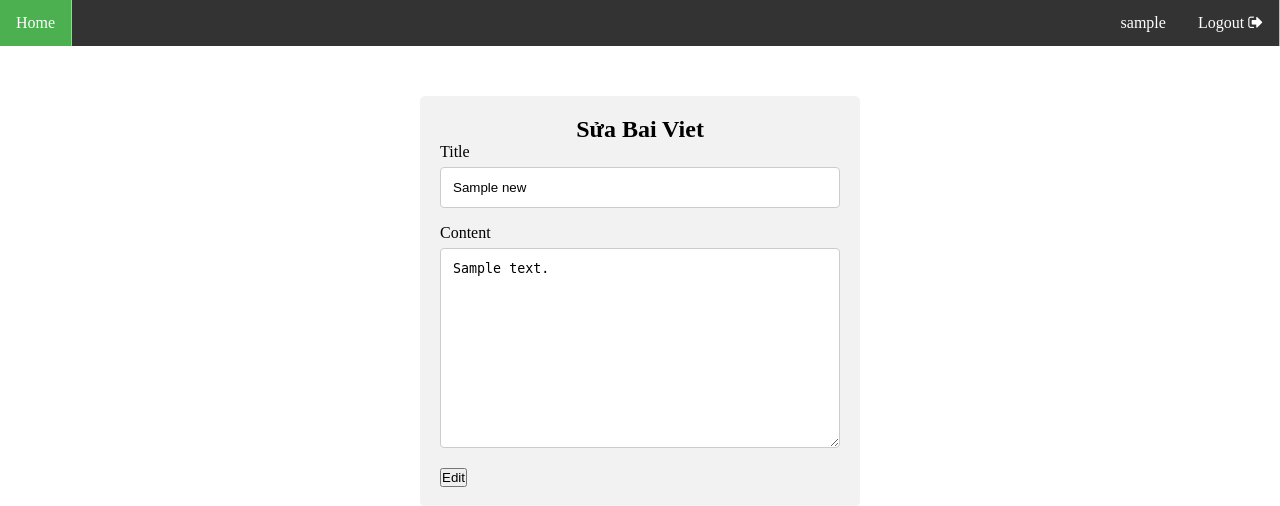
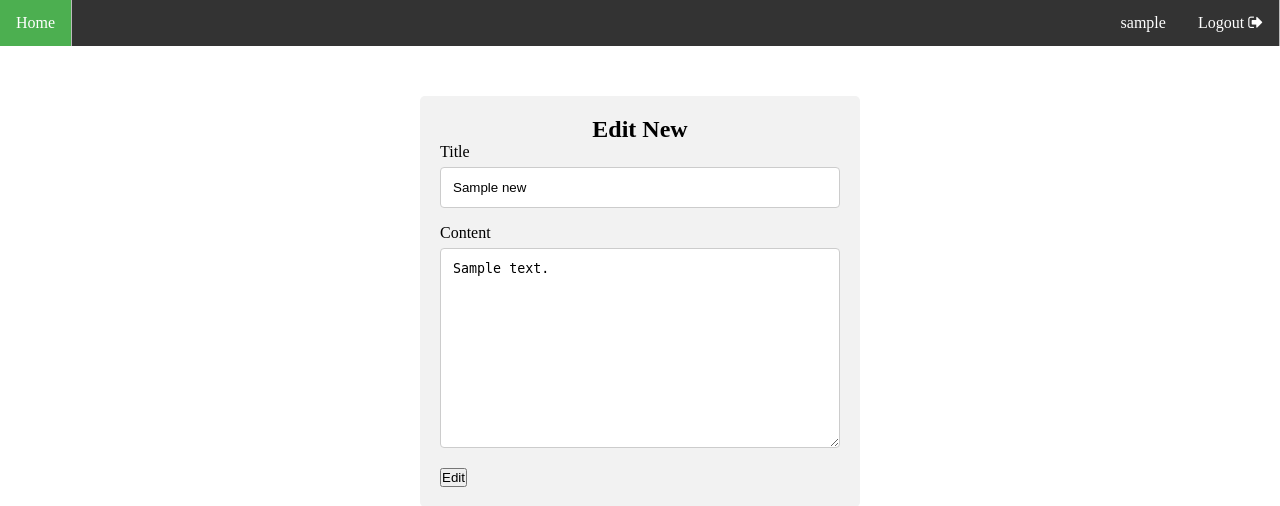
Before and after one commit to Cho99/PhpBasic, a PHP site: page /php/News/edit/1 in a window 1280 px wide. Shown: the top 506 px of the page. Run offline with PHP 8.4, Linux system fonts and the light colour scheme; the visitor is signed in with stand-in values (Sample User, id 1); tables that the repository leaves empty or names only in its code hold one stand-in row (values such as "Sample post").

Commit message:
Update editNew

```diff
--- a/mvc/views/pages/editNew.php
+++ b/mvc/views/pages/editNew.php
@@ -5,7 +5,7 @@
             $title = $data['new']['title'];
             $content = $data['new']['content'];
         ?>
-        <h2 style="text-align:center">Sửa Bai Viet</h2>
+        <h2 style="text-align:center">Edit New</h2>
         <form action="http://localhost/php/News/editNew" method="POST">
             <input type="hidden" name="id" value="<?= $id ?>" >
             <label for="title">Title</label>
```
